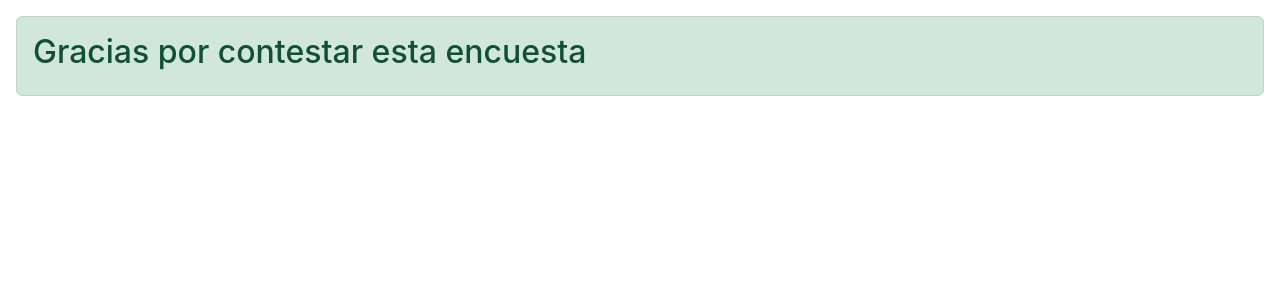
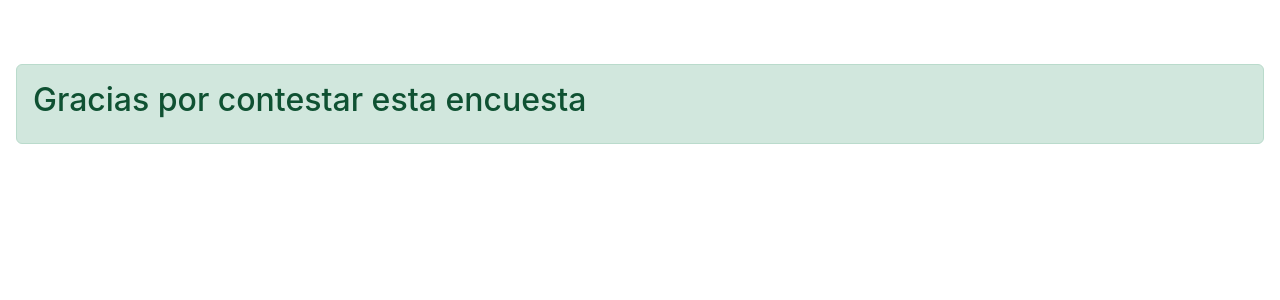
Before and after one commit to eeramirez10/encuestas-app, a React (Create React App) app: page /encuesta/finish in a window 1280 px wide. Shown: the top 300 px of the page. Built offline with nearby package versions, Linux system fonts and the light colour scheme.

Commit message:
cambios en estilos

```diff
--- a/src/components/UI/SideBar.jsx
+++ b/src/components/UI/SideBar.jsx
@@ -52,7 +52,7 @@ const SideBar = () => {
         <>
 
 
-            <Navbar key={expand} bg="dark" variant='dark' expand={expand} className="mb-3 " onToggle={handleShow} >
+            <Navbar key={expand} bg="dark" variant='dark' expand={expand} className="mb-3 " onToggle={handleShow} fixed="top" >
                 <Container fluid>
                     <Navbar.Brand className='pointer' onClick={() => handleClick('/')}  >
                         Encuestas
--- a/src/index.css
+++ b/src/index.css
@@ -241,7 +241,7 @@ i {
 
 #detail {
   flex: 1;
-  padding: 1rem 1rem;
+  padding: 4rem 1rem;
   width: 100%;
 }
 
```
